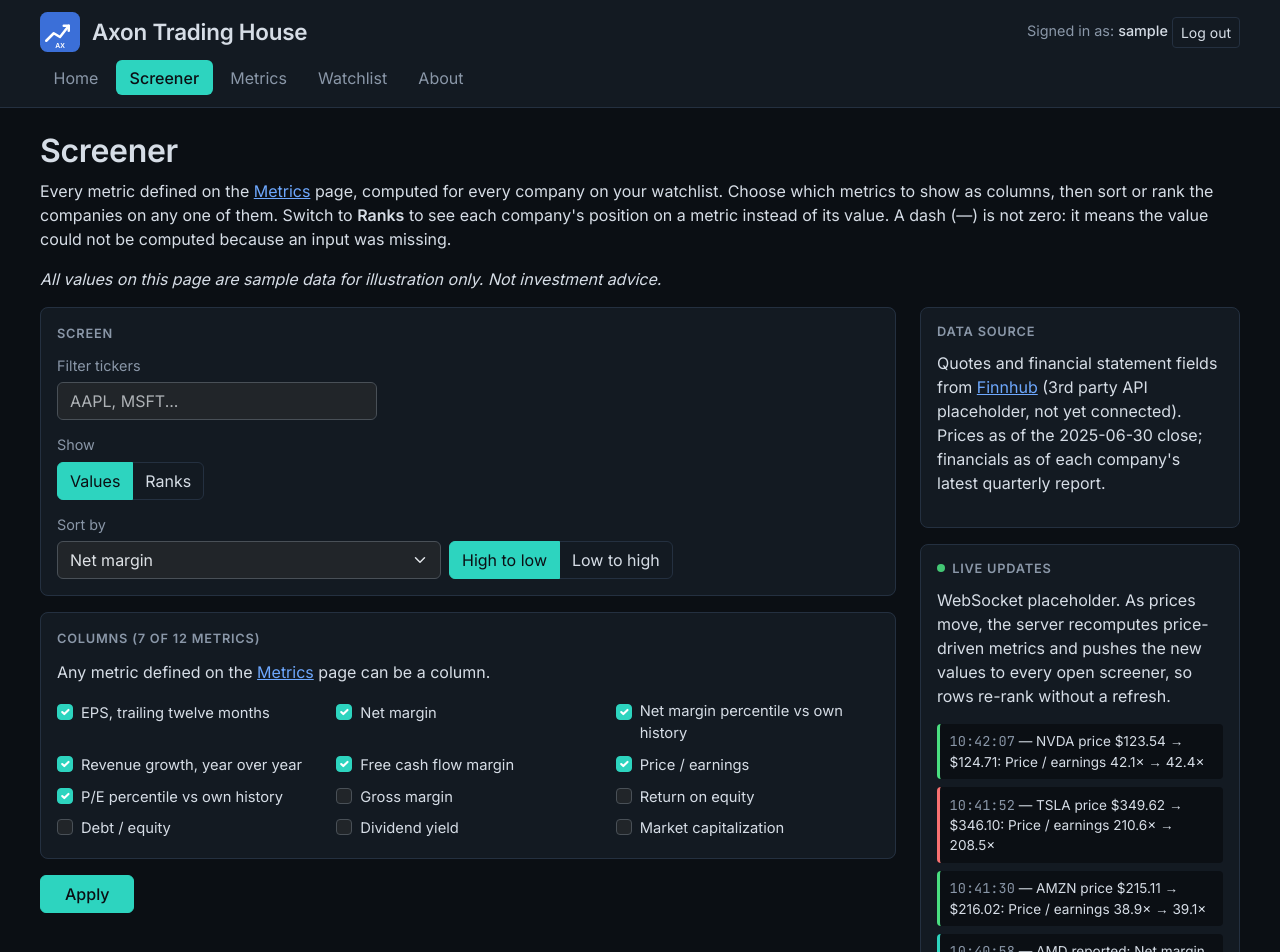
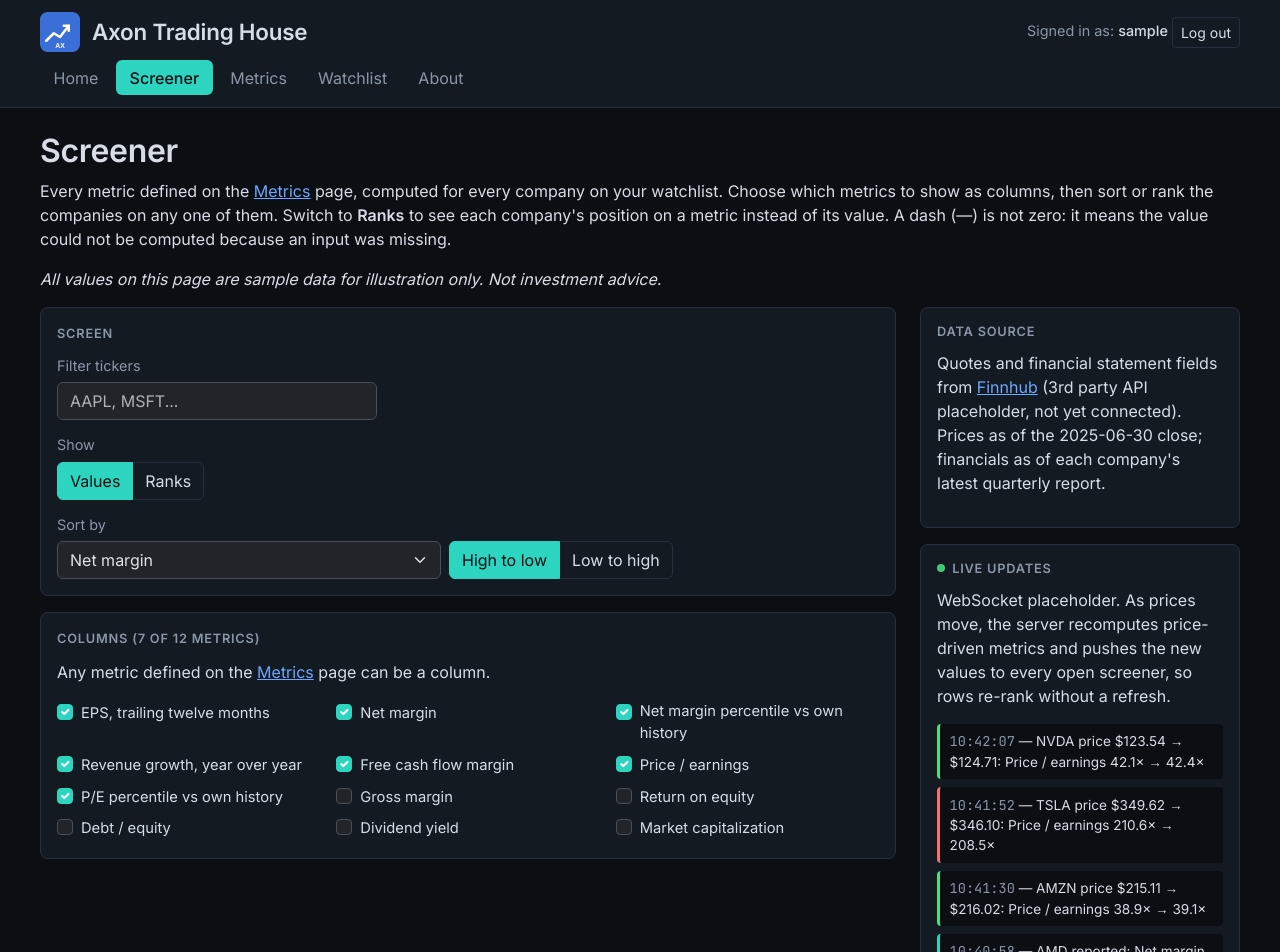
Before and after one commit to isaac-downs-3/startup, a React (Vite) app: page /screener in a window 1280 px wide. Shown: the top 952 px of the page. Built offline with nearby package versions, Linux system fonts and the light colour scheme; sample sign-in values are in the browser's storage.

Commit message:
Keep the screener setup in state and pick columns with live checkboxes

```diff
--- a/src/screener/screener.css
+++ b/src/screener/screener.css
@@ -30,11 +30,6 @@ main#screener > * {
   grid-column: 2;
   grid-row: 5;
   margin-bottom: 1.5rem;
-}
-
-#screener .screener-controls .btn-primary {
-  justify-self: start;
-  padding-inline: 1.5rem;
 }
 
 #screener #filter {
--- a/src/screener/screener.jsx
+++ b/src/screener/screener.jsx
@@ -6,12 +6,13 @@ import { DataSource } from './dataSource';
 import { ScreenerTable } from './screenerTable';
 import { LiveUpdates } from './liveUpdates';
 import { getMetrics, getScreener } from '../service';
-import { columns, liveUpdates } from './screenerData';
+import { defaultSetup, liveUpdates } from './screenerData';
 
 // The screener loads its data once and passes it down to the parts that show it.
 export function Screener() {
   const [metrics, setMetrics] = React.useState([]);
   const [rows, setRows] = React.useState([]);
+  const [setup, setSetup] = React.useState(defaultSetup);
 
   React.useEffect(() => {
     getMetrics().then(setMetrics);
@@ -33,9 +34,9 @@ export function Screener() {
       </p>
 
       {/* The controls' defaults only apply on their first render, so wait for the metrics. */}
-      {metrics.length > 0 && <ScreenerControls metrics={metrics} columns={columns} />}
+      {metrics.length > 0 && <ScreenerControls metrics={metrics} setup={setup} onChange={setSetup} />}
       <DataSource />
-      <ScreenerTable metrics={metrics} columns={columns} rows={rows} />
+      <ScreenerTable metrics={metrics} columns={setup.columns} rows={rows} />
       <LiveUpdates updates={liveUpdates} />
     </main>
   );
--- a/src/screener/screenerControls.jsx
+++ b/src/screener/screenerControls.jsx
@@ -1,13 +1,19 @@
 import React from 'react';
 import { NavLink } from 'react-router-dom';
 
-export function ScreenerControls({ metrics, columns }) {
-  // Every computed metric can be a column; the ones currently shown start checked.
+// The controls change the setup as you use them; there is nothing to apply.
+export function ScreenerControls({ metrics, setup, onChange }) {
+  // Every computed metric can be a column.
   const computed = metrics.filter((m) => m.kind === 'metric');
-  const shown = computed.filter((m) => columns.includes(m.id));
+  const shown = computed.filter((m) => setup.columns.includes(m.id));
+
+  function toggleColumn(id) {
+    const columns = setup.columns.includes(id) ? setup.columns.filter((c) => c !== id) : [...setup.columns, id];
+    onChange({ ...setup, columns });
+  }
 
   return (
-    <form className="screener-controls">
+    <form className="screener-controls" onSubmit={(e) => e.preventDefault()}>
       <fieldset>
         <legend>Screen</legend>
         <div className="control-row">
@@ -61,6 +67,7 @@ export function ScreenerControls({ metrics, columns }) {
         <p>
           Any metric defined on the <NavLink to="/metrics">Metrics</NavLink> page can be a column.
         </p>
+        {/* The last column can't be unchecked: the table needs at least one. */}
         <div className="column-picker">
           {computed.map((m) => (
             <div className="form-check" key={m.id}>
@@ -69,7 +76,9 @@ export function ScreenerControls({ metrics, columns }) {
                 type="checkbox"
                 id={`col-${m.id}`}
                 value={m.id}
-                defaultChecked={shown.includes(m)}
+                checked={shown.includes(m)}
+                disabled={shown.length === 1 && shown.includes(m)}
+                onChange={() => toggleColumn(m.id)}
               />
               <label className="form-check-label" htmlFor={`col-${m.id}`}>
                 {m.name}
@@ -78,9 +87,6 @@ export function ScreenerControls({ metrics, columns }) {
           ))}
         </div>
       </fieldset>
-      <button className="btn btn-primary" type="button">
-        Apply
-      </button>
     </form>
   );
 }
--- a/src/screener/screenerData.js
+++ b/src/screener/screenerData.js
@@ -1,6 +1,13 @@
 // Sample screener results as of the 2025-06-30 close, served by getScreener() in
 // service.js. A value of { missing: reason } could not be computed.
-export const columns = ['eps_ttm', 'net_margin', 'net_margin_pct', 'revenue_yoy', 'fcf_margin', 'pe', 'pe_pct'];
+// The setup a new user starts with: which metrics are columns, and how the
+// companies are sorted and shown.
+export const defaultSetup = {
+  columns: ['eps_ttm', 'net_margin', 'net_margin_pct', 'revenue_yoy', 'fcf_margin', 'pe', 'pe_pct'],
+  sort: 'net_margin',
+  order: 'desc',
+  view: 'values',
+};
 
 const noFcf = { missing: 'Not defined for banks: no free cash flow line in the financials' };
 const shortHistory = { missing: 'Needs 20 quarters of history; 12 available' };
```
